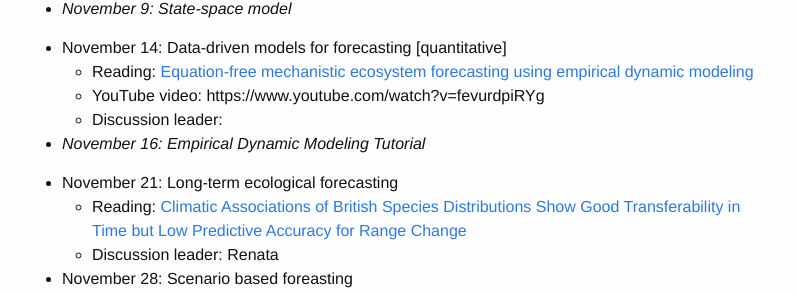
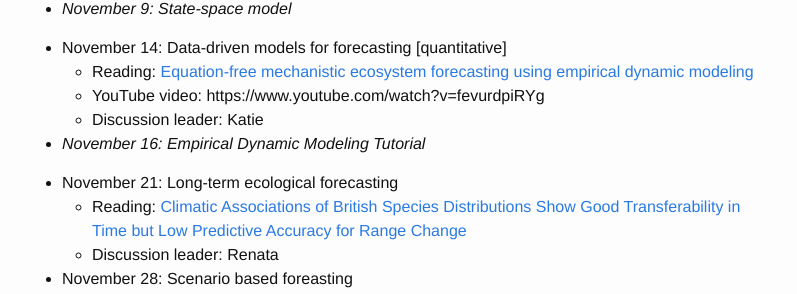
Before and after one commit to weecology/forecasting-dynamics-course, a Jekyll site: the page built from schedule.md, in a window 1280 px wide and 900 px high, scrolled down 1833 px. Shown: the part 149-443 px from the top of the window, without its empty margins (238-1035 px from the left). Built offline with Jekyll 4.4.1, drawn with Linux system fonts in a browser that asks for light colours.

Commit message:
Add discussion leader

```diff
--- a/schedule.md
+++ b/schedule.md
@@ -99,7 +99,7 @@ Activity days when laptops are required are noted in italics. Discussion leaders
 * November 14:     Data-driven models for forecasting [quantitative]
     * Reading: [Equation-free mechanistic ecosystem forecasting using empirical dynamic modeling](https://doi.org/10.1073/pnas.1417063112)
     * YouTube video: https://www.youtube.com/watch?v=fevurdpiRYg
-    * Discussion leader:
+    * Discussion leader: Katie
 
 * *November 16: Empirical Dynamic Modeling Tutorial*
 
```
